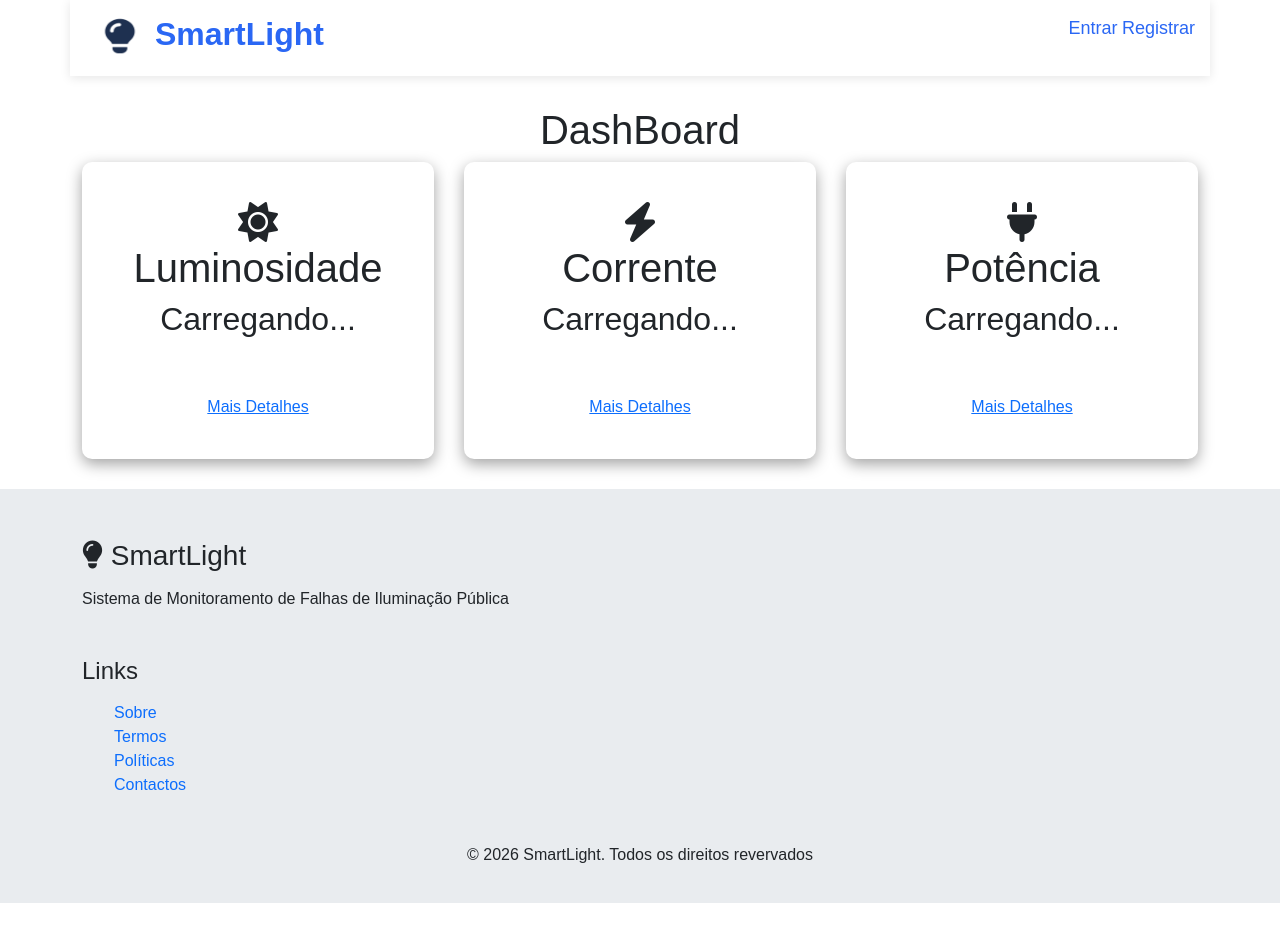
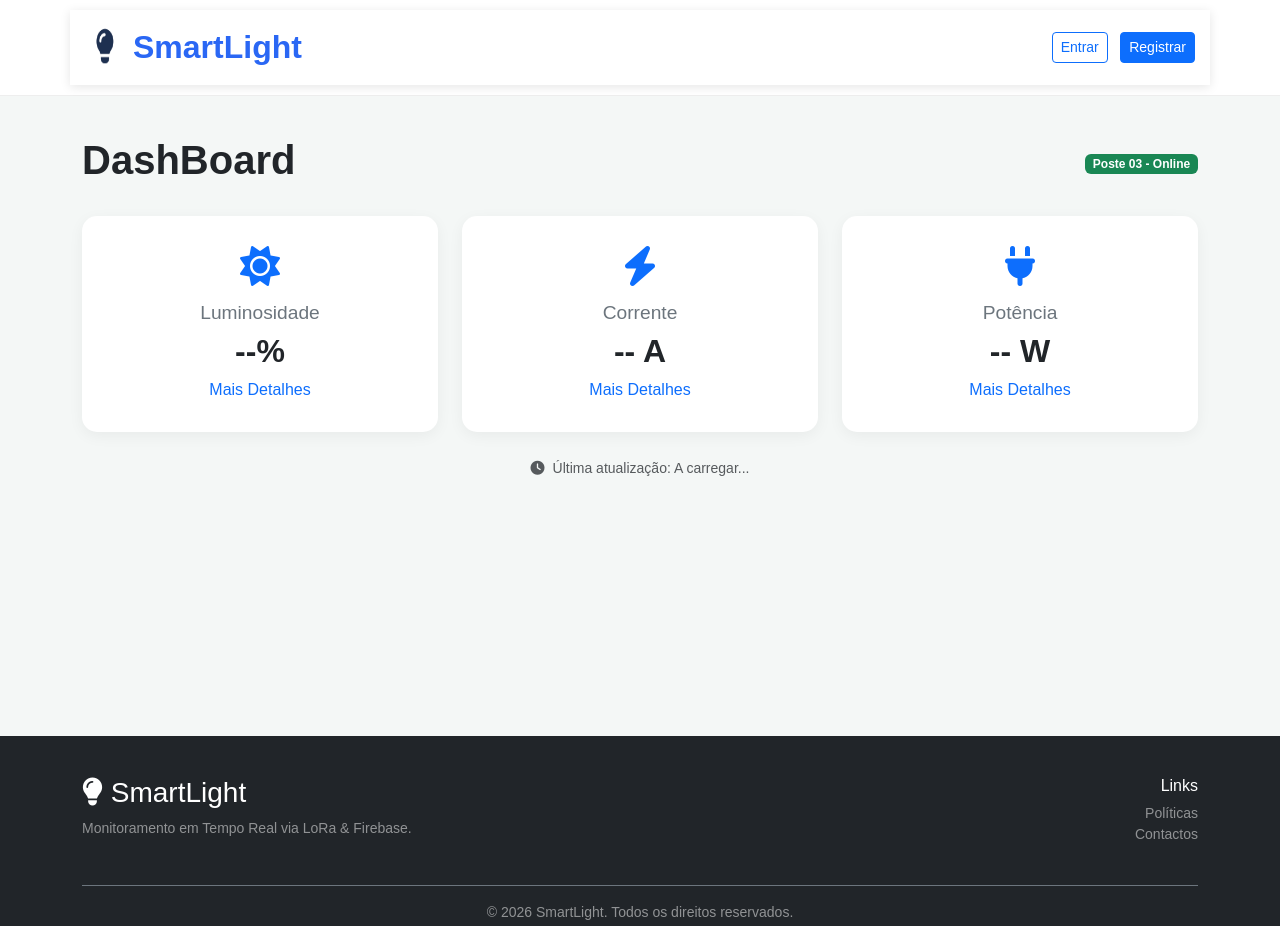
Before and after one commit to onildop551-hub/SmartLight, a plain HTML site: page dashboard.html in a window 1280 px wide. Before the commit the page ends 903 px from the top, so only its background shows below. Drawn offline with nearby package versions, Linux system fonts and the light colour scheme.

Commit message:
retificando o estilo do dashboard.html

```diff
--- a/dashboard.html
+++ b/dashboard.html
@@ -3,91 +3,120 @@
 <head>
     <meta charset="UTF-8">
     <meta name="viewport" content="width=device-width, initial-scale=1.0">
-    <link rel="stylesheet" href="css/styles.css">
     <title>DashBoard | SmartLight</title>
     <link rel="stylesheet" href="css/style.css">
     <link rel="stylesheet" href="https://cdnjs.cloudflare.com/ajax/libs/font-awesome/6.4.0/css/all.min.css">
     <link href="https://cdn.jsdelivr.net/npm/bootstrap@5.3.0/dist/css/bootstrap.min.css" rel="stylesheet">
+    <style>
+        /* Estilos para manter a identidade visual e garantir responsividade */
+        .medicoes { padding: 40px 0; background: #f4f7f6; min-height: 80vh; }
+        .card-valor {
+            background: white;
+            padding: 30px;
+            border-radius: 15px;
+            text-align: center;
+            box-shadow: 0 4px 15px rgba(0,0,0,0.05);
+            height: 100%;
+            transition: 0.3s;
+        }
+        .card-valor:hover { transform: translateY(-5px); }
+        .card-valor i { font-size: 2.5rem; color: #0d6efd; margin-bottom: 15px; }
+        .card-valor h1 { font-size: 1.2rem; color: #6c757d; }
+        .card-valor h2 { font-size: 2rem; font-weight: bold; color: #212529; }
+        .estado { color: #0d6efd; text-decoration: none; font-weight: 500; }
+        header { border-bottom: 1px solid #eee; padding: 10px 0; background: white; }
+        footer { background: #212529; color: white; padding: 40px 0 20px; }
+    </style>
 </head>
 <body>
-    <!--Cabeçalho-->
+    <!--Cabeçalho Responsivo-->
     <header>
-        <div class="container">
-            <div class="logo">
-                <img class="logoImg" src="img/icone.PNG" alt="logotipo.png">
-                <a href="index.html"><h1>SmartLight</h1></a>
+        <div class="container d-flex flex-wrap justify-content-between align-items-center">
+            <div class="logo d-flex align-items-center">
+                <img class="logoImg me-2" src="img/icone.PNG" alt="logotipo" style="max-width: 40px;">
+                <a href="index.html" class="text-decoration-none text-dark"><h1 class="h4 m-0">SmartLight</h1></a>
             </div>
-            <div class="nav">
-                <nav>
-                    <a href="login.html">Entrar</a>
-                    <a href="register.html">Registrar</a>
+            <nav class="mt-2 mt-sm-0">
+                <a href="login.html" class="btn btn-outline-primary btn-sm me-2">Entrar</a>
+                <a href="register.html" class="btn btn-primary btn-sm">Registrar</a>
             </nav>
-            </div>
         </div>
     </header>
 
-    <section class="medicoes">
+    <section class="medicoes px-3">
         <div class="container">
-            <h1>DashBoard</h1>
-            <div class="cargas">
-                <div class="valores">
+            <div class="d-flex justify-content-between align-items-center mb-4">
+                <h1 class="fw-bold">DashBoard</h1>
+                <span class="badge bg-success">Poste 03 - Online</span>
+            </div>
+
+            <!-- Grid Responsiva: 1 coluna em mobile, 3 colunas em Desktop -->
+            <div class="row g-4">
+                <!-- Luminosidade -->
+                <div class="col-12 col-md-4">
+                    <div class="card-valor">
                         <i class="fas fa-sun"></i>
                         <h1>Luminosidade</h1>
-                    <h2 id="valor-luminosidade">Carregando...</h2>
-                    <br>
-                    <br>
+                        <h2 id="valor-luminosidade">--%</h2>
                         <a href="#" class="estado">Mais Detalhes</a>
                     </div>
-                <div class="valores">
+                </div>
+                <!-- Corrente -->
+                <div class="col-12 col-md-4">
+                    <div class="card-valor">
                         <i class="fas fa-bolt"></i>
                         <h1>Corrente</h1>
-                    <h2 id="valor-corrente">Carregando...</h2>
-                    <br>
-                    <br>
+                        <h2 id="valor-corrente">-- A</h2>
                         <a href="#" class="estado">Mais Detalhes</a>
                     </div>
-                <div class="valores">
+                </div>
+                <!-- Potência -->
+                <div class="col-12 col-md-4">
+                    <div class="card-valor">
                         <i class="fas fa-plug"></i>
                         <h1>Potência</h1>
-                    <h2 id="valor-potencia">Carregando...</h2>
-                    <br>
-                    <br>
+                        <h2 id="valor-potencia">-- W</h2>
                         <a href="#" class="estado">Mais Detalhes</a>
                     </div>
+                </div>
+            </div>
+
+            <!-- Data e Hora (Opcional, centralizado abaixo) -->
+            <div class="text-center mt-4 text-muted">
+                <small><i class="fas fa-clock me-2"></i>Última atualização: <span id="val-datetime">A carregar...</span></small>
             </div>
         </div>
     </section>
 
     <!--Footer Section-->
-    <footer>
+    <footer class="mt-auto">
         <div class="container">
-            <div class="footer-content">
-                <div class="footer-section">
+            <div class="row gy-4 text-center text-md-start">
+                <div class="col-md-8">
                     <h3><i class="fas fa-lightbulb"></i> SmartLight</h3>
-                    <p>Sistema de Monitoramento de Falhas de Iluminação Pública</p>
+                    <p class="small text-white-50">Monitoramento em Tempo Real via LoRa & Firebase.</p>
                 </div>
-                <div class="footer-section">
-                    <h4>Links</h4>
-                    <ul>
-                        <li><a href="#">Sobre</a></li>
-                        <li><a href="#">Termos</a></li>
-                        <li><a href="#">Políticas</a></li>
-                        <li><a href="#">Contactos</a></li>
+                <div class="col-md-4 text-md-end">
+                    <h4 class="h6">Links</h4>
+                    <ul class="list-unstyled small">
+                        <li><a href="#" class="text-white-50 text-decoration-none">Políticas</a></li>
+                        <li><a href="#" class="text-white-50 text-decoration-none">Contactos</a></li>
                     </ul>
                 </div>
             </div>
-            <div class="footer-bottom">
-                    <p>&copy; 2026 SmartLight. Todos os direitos revervados</p>
+            <div class="border-top border-secondary mt-4 pt-3 text-center">
+                <p class="small text-white-50">&copy; 2026 SmartLight. Todos os direitos reservados.</p>
             </div>
         </div>
     </footer>
+
     <script src="https://cdn.jsdelivr.net/npm/bootstrap@5.3.0/dist/js/bootstrap.bundle.min.js"></script>
 
     <script type="module">
+        // Importações corrigidas
         import { initializeApp } from "https://www.gstatic.com";
         import { getDatabase, ref, onValue } from "https://www.gstatic.com";
 
-        // SUAS CONFIGURAÇÕES DO FIREBASE (Copie do Console)
         const firebaseConfig = {
             apiKey: "AIzaSyADBRS5V1sFXzHh3KOrNivsEJJkwpuGJWk",
             authDomain: "smartlight-pap-2026.firebaseapp.com",
@@ -97,20 +126,18 @@
 
         const app = initializeApp(firebaseConfig);
         const db = getDatabase(app);
-
-        // Referência ao poste específico (ID 03 que vem do teu emissor)
         const posteRef = ref(db, 'postes/03');
 
         onValue(posteRef, (snapshot) => {
             const data = snapshot.val();
             if (data) {
-            document.getElementById('val-luminosidade').innerText = data.luminosidade + "%";
+                // Atualização dos IDs corrigida para bater com o HTML acima
+                document.getElementById('valor-luminosidade').innerText = data.luminosidade + "%";
                 document.getElementById('val-datetime').innerText = data.hora;
-            document.getElementById('val-corrente').innerText = data.corrente + " A";
-            document.getElementById('val-potencia').innerText = data.potencia.toFixed(2) + " W";
+                document.getElementById('valor-corrente').innerText = data.corrente + " A";
+                document.getElementById('valor-potencia').innerText = data.potencia.toFixed(2) + " W";
             }
         });
     </script>
-
 </body>
 </html>
```
Lines whose indentation alone changed are shown as unchanged.
